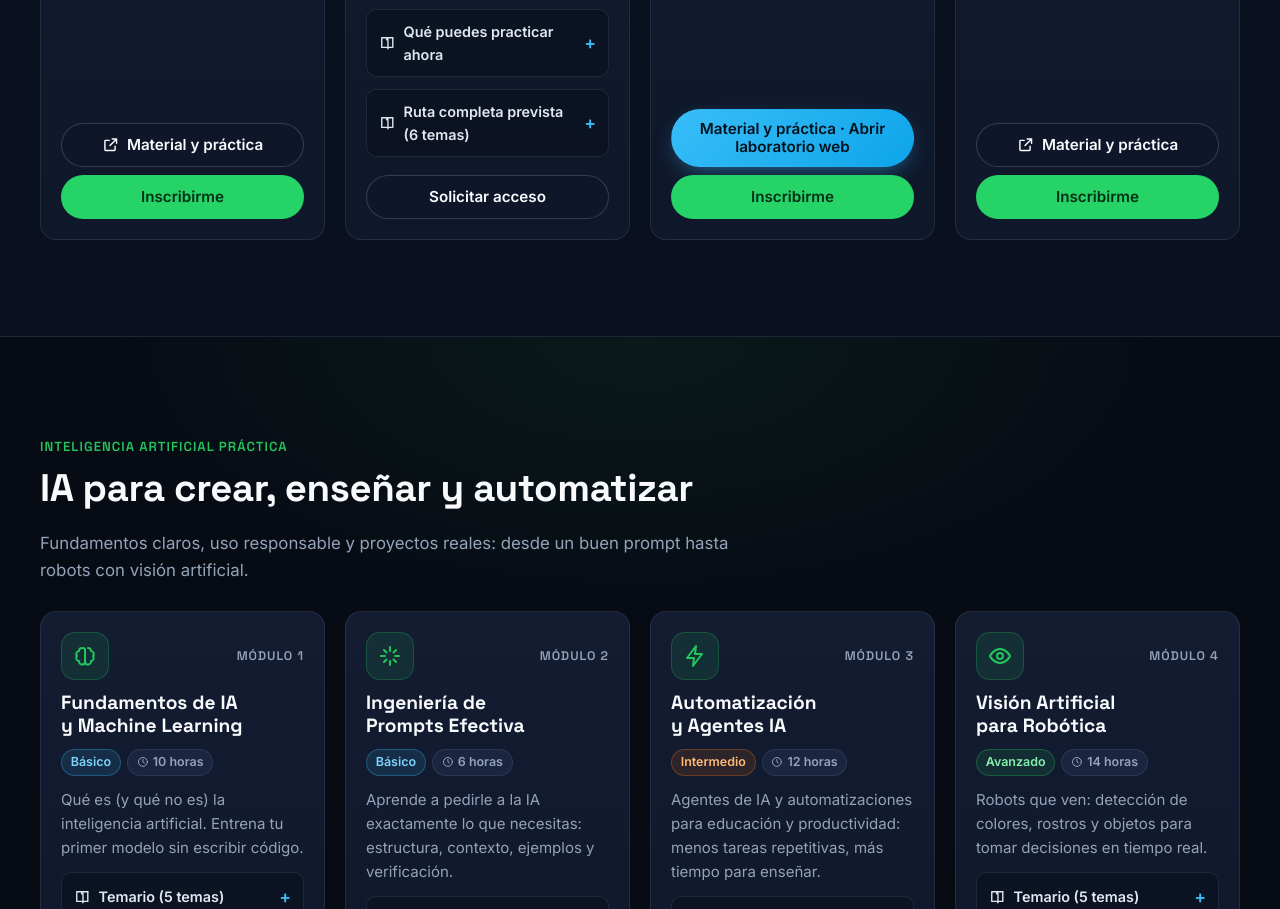
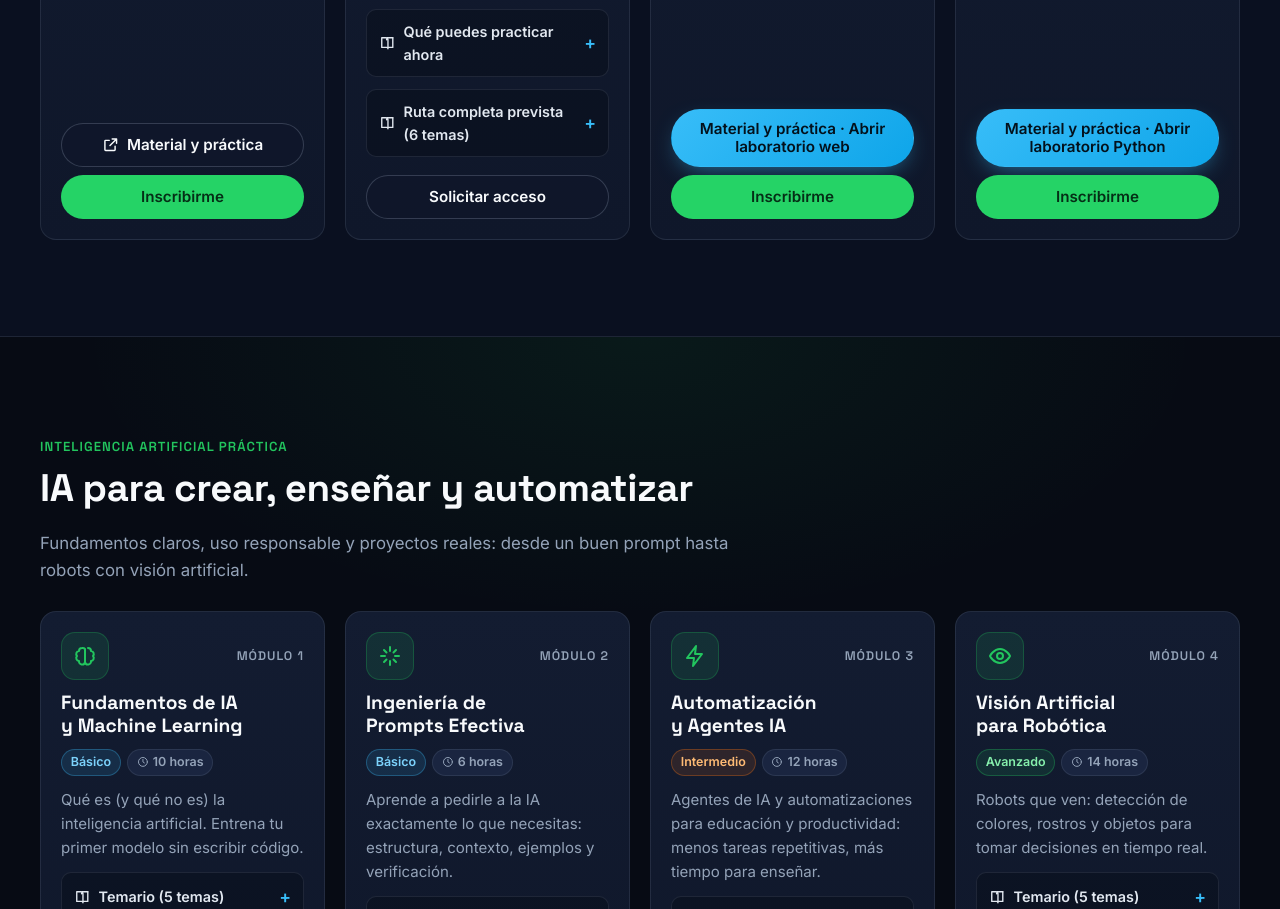
Before and after one commit to compuforero-web/globalt-robotics, a website with bundled scripts: page index.html in a window 1280 px wide. Shown: the part 3969-4878 px from the top of the page. Built offline with nearby package versions, Linux system fonts and the light colour scheme; animation ran at ten frames a second; files whose address does not match are found by name.

Commit message:
Abrir el laboratorio de Python desde la tarjeta del módulo 4

```diff
--- a/index.html
+++ b/index.html
@@ -35,7 +35,7 @@
   <link rel="stylesheet" href="styles/components.css">
   <link rel="stylesheet" href="styles/discovery.css">
   <link rel="stylesheet" href="styles/getting-started.css">
-  <script type="module" src="src/public/main.js?v=lab-web-2"></script>
+  <script type="module" src="src/public/main.js?v=lab-python-1"></script>
   <script type="application/ld+json">
 {
   "@context": "https://schema.org",
--- a/src/public/main.js
+++ b/src/public/main.js
@@ -4,7 +4,7 @@ import * as db from '../services/db.js';
 import { $, $$ } from '../utils/dom.js';
 import { setWhatsAppNumber, waMsg } from '../utils/whatsapp.js';
 import { renderGames } from './render-games.js';
-import { renderCourses } from './render-courses.js?v=lab-web-2';
+import { renderCourses } from './render-courses.js?v=lab-python-1';
 import { renderVideos } from './render-videos.js';
 import { renderWorkshops, renderBanner } from './render-workshops.js';
 import { setupChips, setupSearch } from './filters.js';
--- a/src/public/render-courses.js
+++ b/src/public/render-courses.js
@@ -28,6 +28,10 @@ export function courseCard(course, index) {
   const isArduino = course.id === 'course-arduino';
   const isWeb = course.id === 'course-web' || (normalize(course.category) === 'web' &&
     normalize(course.title).trim() === 'desarrollo web (html, css y js)');
+  const isPython = course.id === 'course-python' || (normalize(course.category) === 'python' &&
+    normalize(course.title).trim() === 'python desde cero');
+  const lab = isWeb ? {path: 'games/laboratorio-web/', name: 'web'}
+    : isPython ? {path: 'games/laboratorio-python/', name: 'Python'} : null;
   const link = safeUrl(course.link);
   const external = /^https?:/i.test(link);
   const search = normalize(`${course.title} ${course.description} ${course.category} ${topics.join(' ')}${isArduino ? ` ${ARDUINO_PUBLIC_LESSONS.join(' ')}` : ''}`);
@@ -50,14 +54,14 @@ export function courseCard(course, index) {
     ${topics.length ? `<details class="syllabus">
       <summary>${icon('book')} ${isArduino ? 'Ruta completa prevista' : 'Temario'} (${topics.length} temas)</summary>
       <ol>${topics.map((t) => `<li>${esc(t)}</li>`).join('')}</ol>
-      ${isWeb && link ? `<a href="${esc(link)}" ${external ? 'target="_blank" rel="noopener"' : ''}>Lectura complementaria</a>` : ''}
+      ${lab && link ? `<a href="${esc(link)}" ${external ? 'target="_blank" rel="noopener"' : ''}>Lectura complementaria</a>` : ''}
     </details>` : ''}
     <div class="card__actions">
-      ${isWeb ? '<a class="btn btn--primary" href="games/laboratorio-web/">Material y práctica · Abrir laboratorio web</a>' : ''}
+      ${lab ? `<a class="btn btn--primary" href="${lab.path}">Material y práctica · Abrir laboratorio ${lab.name}</a>` : ''}
       ${isArduino
         ? `<a class="btn btn--primary" href="aula/" data-aula-link hidden>Entrar al Aula</a>
           <a class="btn btn--outline" href="${waLink('Hola, quiero solicitar una cuenta para acceder a las lecciones del curso de Arduino en GLOBALT ROBOTICS.')}" target="_blank" rel="noopener">Solicitar acceso</a>`
-        : `${link && !isWeb ? `<a class="btn btn--outline" href="${esc(link)}" ${external ? 'target="_blank" rel="noopener"' : ''}>${icon('external')} Material y práctica</a>` : ''}
+        : `${link && !lab ? `<a class="btn btn--outline" href="${esc(link)}" ${external ? 'target="_blank" rel="noopener"' : ''}>${icon('external')} Material y práctica</a>` : ''}
           <a class="btn btn--wa" href="${waLink(waMsg.course(course.title))}" target="_blank" rel="noopener">Inscribirme</a>`}
     </div>
   </article>`;
```
